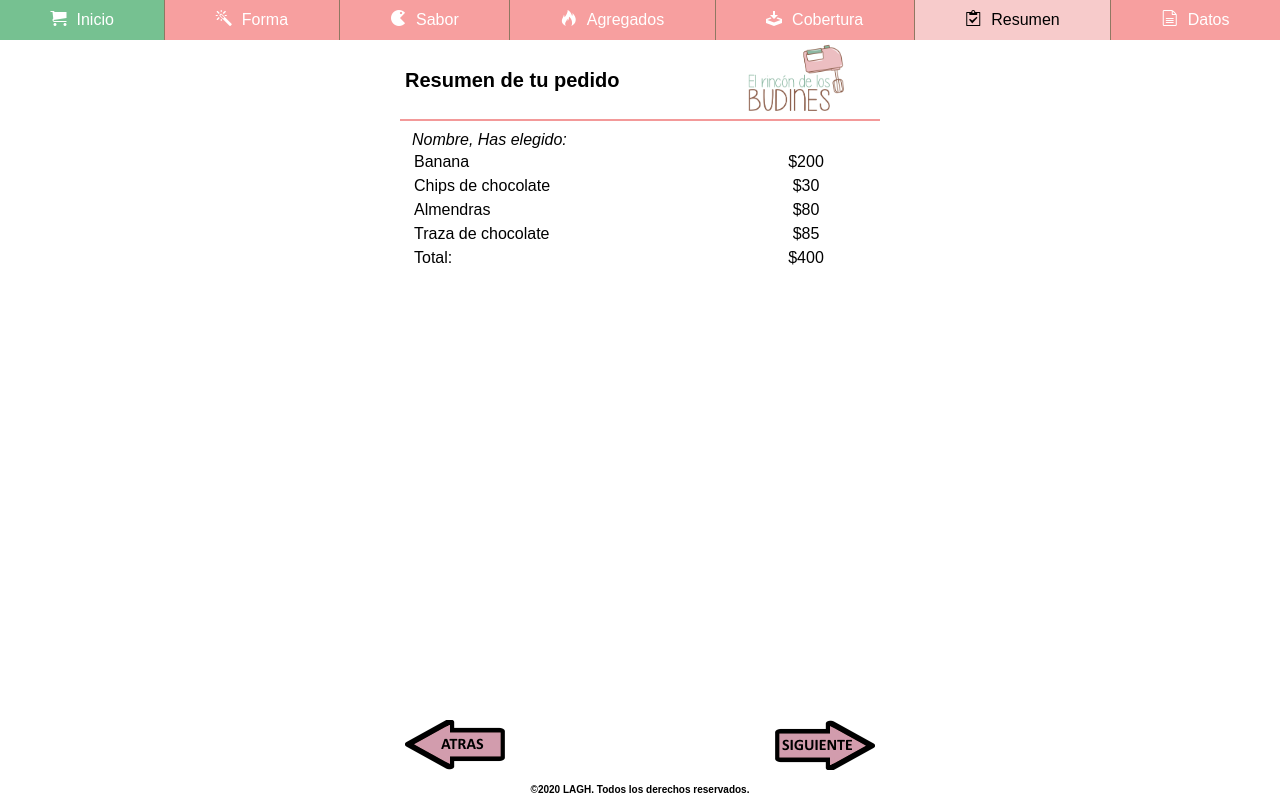
After one commit to MrHolmes19/web_budines, a PHP site: page /total.php in a window 1280 px wide. The commit adds this page. Run offline with PHP 8.4, Linux system fonts and the light colour scheme; some web fonts are replaced.

Commit message:
Footer y navbar en archivo aparte + boton actual bloqueado

```diff
--- a/css/headerBudines.css
+++ b/css/headerBudines.css
@@ -44,6 +44,12 @@ li:last-child{
     line-height: 2.5;
     display:block;
     padding-left: 1em;
+}
+
+.enlaces li a.activo{
+    pointer-events: none;
+    color: black;
+    background: rgba(248, 248, 248, 0.5);
 }
 
 .enlaces li a:hover{
--- /dev/null
+++ b/php/footer.php
@@ -0,0 +1,30 @@
+        <footer>
+            <div class="flechas">
+                <div class=flecha_atras>
+                    <a href="#"> <img src="imagenes/flechas/flecha-rosa-atras.png" alt="flecha atras"> </a>
+                </div>
+                <div class=flecha_siguiente>
+                    <a href="#"><img src="imagenes/flechas/flecha-rosa-siguiente.png" alt="flecha atras"> </a>
+                </div>
+            </div>
+
+            <div id="copyright">
+                <p> ©2020 LAGH. Todos los derechos reservados.</p>
+            </div>
+        </footer>
+
+
+    <script>
+
+    var paginas = ["index.php", "extras.php", "cobertura.php", "total.php"];
+
+    var indice = paginas.findIndex(x => x == href);
+
+
+     var f_siguente = document.querySelector(".flecha_siguiente a");
+     f_siguente.href= paginas[indice+1];
+
+     var f_siguente = document.querySelector(".flecha_atras a");
+     f_siguente.href= paginas[indice-1];
+
+     </script>
--- /dev/null
+++ b/php/navbar.php
@@ -0,0 +1,30 @@
+<header>
+        <div class="menu_bar">
+            <a href="#" class="bt-menu"><Span class="icon-menu"></Span> Menu</a>
+        </div>
+        <div id="menu">
+            <nav>
+                <ul class="enlaces">
+                    <li> <a href="#"> <span class="icon-cart"></span>Inicio </a> </li>
+                    <li> <a href="#"> <span class="icon-magic-wand"></span>Forma </a> </li>
+                    <li> <a href="index.php"> <span class="icon-pacman"></span>Sabor </a> </li>
+                    <li> <a href="extras.php"> <span class="icon-fire"></span>Agregados </a> </li>
+                    <li> <a href="cobertura.php"> <span class="icon-download"></span>Cobertura </a> </li>
+                    <li> <a href="total.php"> <span class="icon-clipboard"></span>Resumen </a> </li>
+                    <li> <a href="#"> <span class="icon-file-text2"></span>Datos</a> </li>
+                </ul>
+            </nav>
+        </div>
+    </header>
+
+<script>
+
+var pagina = document.URL;
+var array = pagina.split("/");
+var href = array[array.length - 1];
+
+var btn_activo = document.querySelector("a[href='"+ href +"']");
+
+btn_activo.setAttribute("class","activo");
+
+</script>
--- /dev/null
+++ b/total.php
@@ -0,0 +1,75 @@
+<?php include("php/conexion.php")?>
+
+<!DOCTYPE html>
+<html lang="en">
+
+<head>
+    <meta charset="UTF-8">
+    <meta name="viewport" content="width=device-width, initial-scale=1.0">
+    <title>El Rincon de los budines - Resumen del pedido</title>
+
+    <link rel="stylesheet" href="css/headerBudines.css">
+    <link rel="stylesheet" href="css/bodyBudines.css">
+    <link rel="stylesheet" href="css/footerBudines.css">
+    <link rel="stylesheet" href="fonts.css">
+    <link rel="icon" href="../Imagenes/icono.png" type="image/png">
+
+</head>
+
+<body>
+
+<?php include("php/navbar.php") ?>
+
+
+
+    <section id="wrap" class="wrap">
+        <section id="encabezado">
+            <div id="titulo">
+                <h1>Resumen de tu pedido</h1>
+            </div>
+            <div id="logo">
+                <img src="imagenes/logo.png" alt="logo de El Rincon de los budines"
+                    title="logo El Rincon de los budines">
+            </div>
+        </section>
+        <article>
+            <h2>Nombre, Has elegido:</h2>
+            <table id="total">
+                <tr>
+                    <td class="descripcion"> Banana </td>
+                    <td class="precio"> $200 </td>
+                </tr>
+                <tr>
+                    <td class="descripcion"> Chips de chocolate </td>
+                    <td class="precio"> $30 </td>
+                </tr>
+                <tr>
+                    <td class="descripcion"> Almendras </td>
+                    <td class="precio"> $80 </td>
+                </tr>
+                <tr>
+                    <td class="descripcion"> Traza de chocolate </td>
+                    <td class="precio"> $85 </td>
+                </tr>
+                <tr>
+                    <td class="descripcion"> Total: </td>
+                    <td class="precio"> $400 </td>
+                </tr>
+            </table>
+
+
+            <div class="footer_blanco"> </div>
+        </article>
+
+        <?php include("php/footer.php") ?>
+
+    </section>
+
+
+    <script src="https://code.jquery.com/jquery-3.5.1.js"></script>
+    <script src="js/menu.js"></script>
+    <script src="js/popup.js"></script>
+    <!-- -->
+</body>
+
+</html>
```
Also changed, not shown: index.php (+4 -18 lines).
